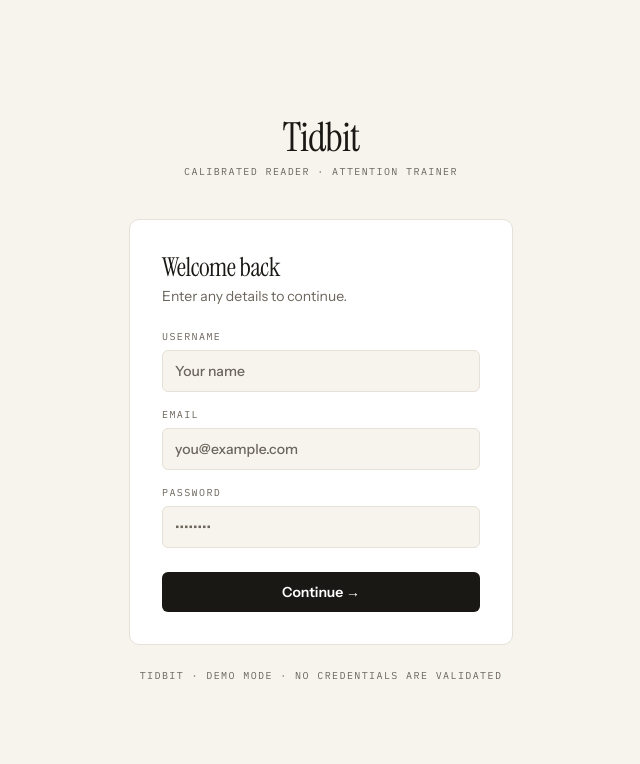
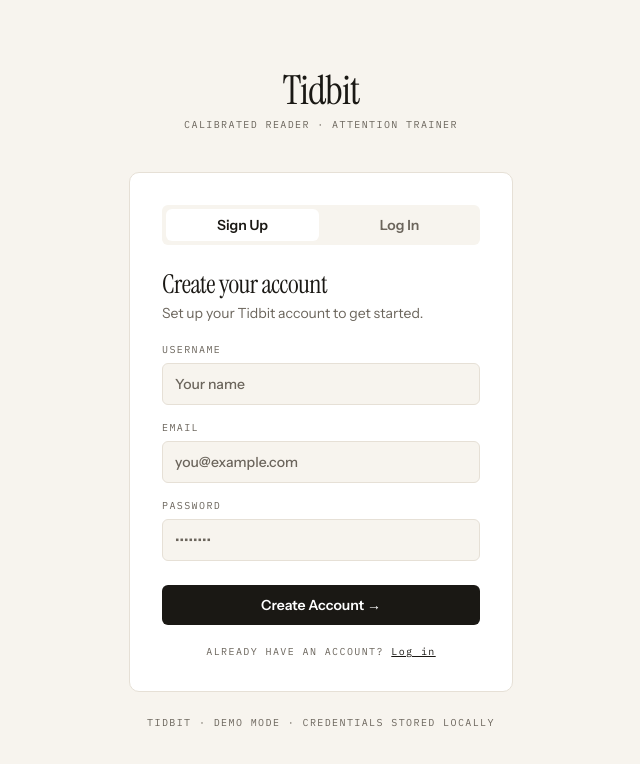
Before and after one commit to ChiragSharma-DEV/Tidbit, a Next.js app: page /start in a window 1280 px wide. Shown: the top 764 px of the page, without its empty margins (319-959 px from the left). Built offline with nearby package versions, Linux system fonts and the light colour scheme; no server answers; the database is empty.

Commit message:
Add signup login and UI updates

```diff
--- a/src/app/start/page.tsx
+++ b/src/app/start/page.tsx
@@ -2,36 +2,95 @@
 
 import React, { useState, useEffect } from 'react';
 import { useRouter } from 'next/navigation';
-import { setLoggedIn, isLoggedIn } from '@/lib/auth/simpleAuth';
+import {
+  isLoggedIn,
+  hasAccount,
+  saveCredentials,
+  verifyCredentials,
+  setLoggedIn,
+} from '@/lib/auth/simpleAuth';
+
+type Mode = 'signup' | 'login';
 
 export default function StartPage() {
   const router = useRouter();
 
+  // Default to login if credentials already exist, signup if fresh
+  const [mode, setMode] = useState<Mode>('signup');
   const [username, setUsername] = useState('');
-  const [email, setEmail] = useState('');
+  const [email, setEmail]       = useState('');
   const [password, setPassword] = useState('');
-  const [error, setError] = useState('');
+  const [error, setError]       = useState('');
 
-  // If already logged in, skip straight to feed
+  // On mount: if already logged in skip to feed; if credentials exist default to login
   useEffect(() => {
     if (isLoggedIn()) {
       router.replace('/feed');
+      return;
+    }
+    if (hasAccount()) {
+      setMode('login');
     }
   }, [router]);
+
+  const clearForm = () => {
+    setUsername('');
+    setEmail('');
+    setPassword('');
+    setError('');
+  };
+
+  const switchMode = (next: Mode) => {
+    clearForm();
+    setMode(next);
+  };
+
+  // ── Sign Up ──────────────────────────────────────────────────
+  const handleSignup = () => {
+    if (!username.trim() || !email.trim() || !password.trim()) {
+      setError('Please fill in all fields.');
+      return;
+    }
+    if (password.length < 4) {
+      setError('Password must be at least 4 characters.');
+      return;
+    }
+    if (hasAccount()) {
+      setError('An account already exists. Please log in instead.');
+      switchMode('login');
+      return;
+    }
+    saveCredentials({ username: username.trim(), email: email.trim(), password });
+    setLoggedIn({ username: username.trim(), email: email.trim() });
+    router.push('/feed');
+  };
+
+  // ── Log In ───────────────────────────────────────────────────
+  const handleLogin = () => {
+    if (!email.trim() || !password.trim()) {
+      setError('Please enter your email and password.');
+      return;
+    }
+    const user = verifyCredentials(email.trim(), password);
+    if (!user) {
+      setError('Invalid email or password.');
+      return;
+    }
+    setLoggedIn(user);
+    router.push('/feed');
+  };
 
   const handleSubmit = (e: React.FormEvent) => {
     e.preventDefault();
     setError('');
+    if (mode === 'signup') {
+      handleSignup();
+    } else {
+      handleLogin();
+    }
+  };
 
-    if (!username.trim() || !email.trim() || !password.trim()) {
-      setError('Please fill in all fields to continue.');
-      return;
-    }
-
-    // Accept any credentials — no validation
-    setLoggedIn({ username: username.trim(), email: email.trim() });
-    router.push('/feed');
-  };
+  const isSignup = mode === 'signup';
 
   return (
     <div className="min-h-screen bg-[var(--stock)] flex flex-col items-center justify-center px-4">
@@ -49,18 +108,48 @@ export default function StartPage() {
       {/* Card */}
       <div className="w-full max-w-sm bg-[var(--insert)] border border-[var(--rule)] rounded-[var(--r-card)] p-8 shadow-[var(--shadow-card)]">
 
-        <div className="mb-6">
+        {/* Mode toggle */}
+        <div className="flex gap-1 mb-6 p-1 bg-[var(--stock)] rounded-[var(--r-control)]">
+          <button
+            type="button"
+            onClick={() => switchMode('signup')}
+            className={`flex-1 py-1.5 rounded-[var(--r-control)] t-ui font-semibold transition-colors cursor-pointer ${
+              isSignup
+                ? 'bg-[var(--insert)] text-[var(--ink)] shadow-[var(--shadow-card)]'
+                : 'text-[var(--graphite)] hover:text-[var(--ink)]'
+            }`}
+          >
+            Sign Up
+          </button>
+          <button
+            type="button"
+            onClick={() => switchMode('login')}
+            className={`flex-1 py-1.5 rounded-[var(--r-control)] t-ui font-semibold transition-colors cursor-pointer ${
+              !isSignup
+                ? 'bg-[var(--insert)] text-[var(--ink)] shadow-[var(--shadow-card)]'
+                : 'text-[var(--graphite)] hover:text-[var(--ink)]'
+            }`}
+          >
+            Log In
+          </button>
+        </div>
+
+        {/* Heading */}
+        <div className="mb-5">
           <h2 className="t-title font-display text-[var(--ink)] mb-1">
-            Welcome back
+            {isSignup ? 'Create your account' : 'Welcome back'}
           </h2>
           <p className="t-ui text-[var(--graphite)] font-normal">
-            Enter any details to continue.
+            {isSignup
+              ? 'Set up your Tidbit account to get started.'
+              : 'Log in to continue your reading streak.'}
           </p>
         </div>
 
         <form onSubmit={handleSubmit} noValidate className="flex flex-col gap-4">
 
-          {/* Username */}
+          {/* Username — signup only */}
+          {isSignup && (
             <div className="flex flex-col gap-1.5">
               <label htmlFor="username" className="t-label text-[var(--graphite)]">
                 USERNAME
@@ -75,6 +164,7 @@ export default function StartPage() {
                 className="t-ui w-full px-3 py-2.5 bg-[var(--stock)] border border-[var(--rule)] rounded-[var(--r-control)] text-[var(--ink)] placeholder:text-[var(--graphite)] focus:outline-none focus:border-[var(--ink)] transition-colors"
               />
             </div>
+          )}
 
           {/* Email */}
           <div className="flex flex-col gap-1.5">
@@ -100,7 +190,7 @@ export default function StartPage() {
             <input
               id="password"
               type="password"
-              autoComplete="current-password"
+              autoComplete={isSignup ? 'new-password' : 'current-password'}
               value={password}
               onChange={(e) => setPassword(e.target.value)}
               placeholder="••••••••"
@@ -108,7 +198,7 @@ export default function StartPage() {
             />
           </div>
 
-          {/* Inline error */}
+          {/* Error */}
           {error && (
             <p className="t-label text-red-500" role="alert">
               {error}
@@ -120,14 +210,41 @@ export default function StartPage() {
             type="submit"
             className="mt-2 w-full py-2.5 rounded-[var(--r-control)] bg-[var(--ink)] text-[var(--insert)] t-ui font-semibold hover:opacity-90 transition-opacity cursor-pointer"
           >
-            Continue →
+            {isSignup ? 'Create Account →' : 'Log In →'}
           </button>
         </form>
+
+        {/* Switch hint */}
+        <p className="mt-5 t-label text-[var(--graphite)] text-center">
+          {isSignup ? (
+            <>
+              Already have an account?{' '}
+              <button
+                type="button"
+                onClick={() => switchMode('login')}
+                className="text-[var(--ink)] underline cursor-pointer"
+              >
+                Log in
+              </button>
+            </>
+          ) : (
+            <>
+              No account yet?{' '}
+              <button
+                type="button"
+                onClick={() => switchMode('signup')}
+                className="text-[var(--ink)] underline cursor-pointer"
+              >
+                Sign up
+              </button>
+            </>
+          )}
+        </p>
       </div>
 
       {/* Footer */}
       <p className="mt-6 t-label text-[var(--graphite)] text-center">
-        TIDBIT · DEMO MODE · NO CREDENTIALS ARE VALIDATED
+        TIDBIT · DEMO MODE · CREDENTIALS STORED LOCALLY
       </p>
     </div>
   );
--- a/src/lib/auth/simpleAuth.ts
+++ b/src/lib/auth/simpleAuth.ts
@@ -1,27 +1,85 @@
 /**
  * simpleAuth
  * ──────────
- * Purely client-side "logged-in" flag stored in localStorage.
- * NOT real authentication — no JWT, no server session, no validation.
- * Purpose: drive the login → feed navigation flow only.
+ * Purely client-side demo authentication using localStorage.
+ * NOT real authentication — no hashing, no JWT, no server, no sessions.
+ * Purpose: drive a realistic-feeling signup → login → logout flow.
+ *
+ * Two separate keys:
+ *   CREDS_KEY  — saved signup credentials (persists across logouts)
+ *   SESSION_KEY — currently logged-in user (cleared on logout)
  */
 
-const KEY = 'tidbit_logged_in';
+const SESSION_KEY = 'tidbit_logged_in';
+const CREDS_KEY   = 'tidbit_saved_creds';
+
+// ── Types ─────────────────────────────────────────────────────
 
 export interface SimpleUser {
   username: string;
   email: string;
 }
 
+interface SavedCreds {
+  username: string;
+  email: string;
+  password: string;
+}
+
+// ── Credential storage (signup) ───────────────────────────────
+
+/** Save credentials on first signup. Does NOT mark the user as logged in. */
+export function saveCredentials(creds: SavedCreds): void {
+  if (typeof window === 'undefined') return;
+  localStorage.setItem(CREDS_KEY, JSON.stringify(creds));
+}
+
+/** Returns the saved signup credentials, or null if none exist. */
+export function getSavedCredentials(): SavedCreds | null {
+  if (typeof window === 'undefined') return null;
+  try {
+    const raw = localStorage.getItem(CREDS_KEY);
+    if (!raw) return null;
+    return JSON.parse(raw) as SavedCreds;
+  } catch {
+    return null;
+  }
+}
+
+/** True if the user has already signed up (credentials exist in localStorage). */
+export function hasAccount(): boolean {
+  return getSavedCredentials() !== null;
+}
+
+/**
+ * Verify login credentials against saved signup credentials.
+ * Returns the matching user on success, null on failure.
+ */
+export function verifyCredentials(email: string, password: string): SimpleUser | null {
+  const saved = getSavedCredentials();
+  if (!saved) return null;
+  if (
+    saved.email.trim().toLowerCase() === email.trim().toLowerCase() &&
+    saved.password === password
+  ) {
+    return { username: saved.username, email: saved.email };
+  }
+  return null;
+}
+
+// ── Session (logged-in flag) ──────────────────────────────────
+
+/** Mark a user as logged in for this browser session. */
 export function setLoggedIn(user: SimpleUser): void {
   if (typeof window === 'undefined') return;
-  localStorage.setItem(KEY, JSON.stringify(user));
+  localStorage.setItem(SESSION_KEY, JSON.stringify(user));
 }
 
+/** Returns the currently logged-in user, or null. */
 export function getLoggedInUser(): SimpleUser | null {
   if (typeof window === 'undefined') return null;
   try {
-    const raw = localStorage.getItem(KEY);
+    const raw = localStorage.getItem(SESSION_KEY);
     if (!raw) return null;
     return JSON.parse(raw) as SimpleUser;
   } catch {
@@ -29,11 +87,16 @@ export function getLoggedInUser(): SimpleUser | null {
   }
 }
 
+/** True if a user is currently logged in. */
 export function isLoggedIn(): boolean {
   return getLoggedInUser() !== null;
 }
 
+/**
+ * Log out: clears the session flag.
+ * Deliberately does NOT delete saved credentials so the user can log back in.
+ */
 export function logout(): void {
   if (typeof window === 'undefined') return;
-  localStorage.removeItem(KEY);
+  localStorage.removeItem(SESSION_KEY);
 }
```
Lines whose indentation alone changed are shown as unchanged.
